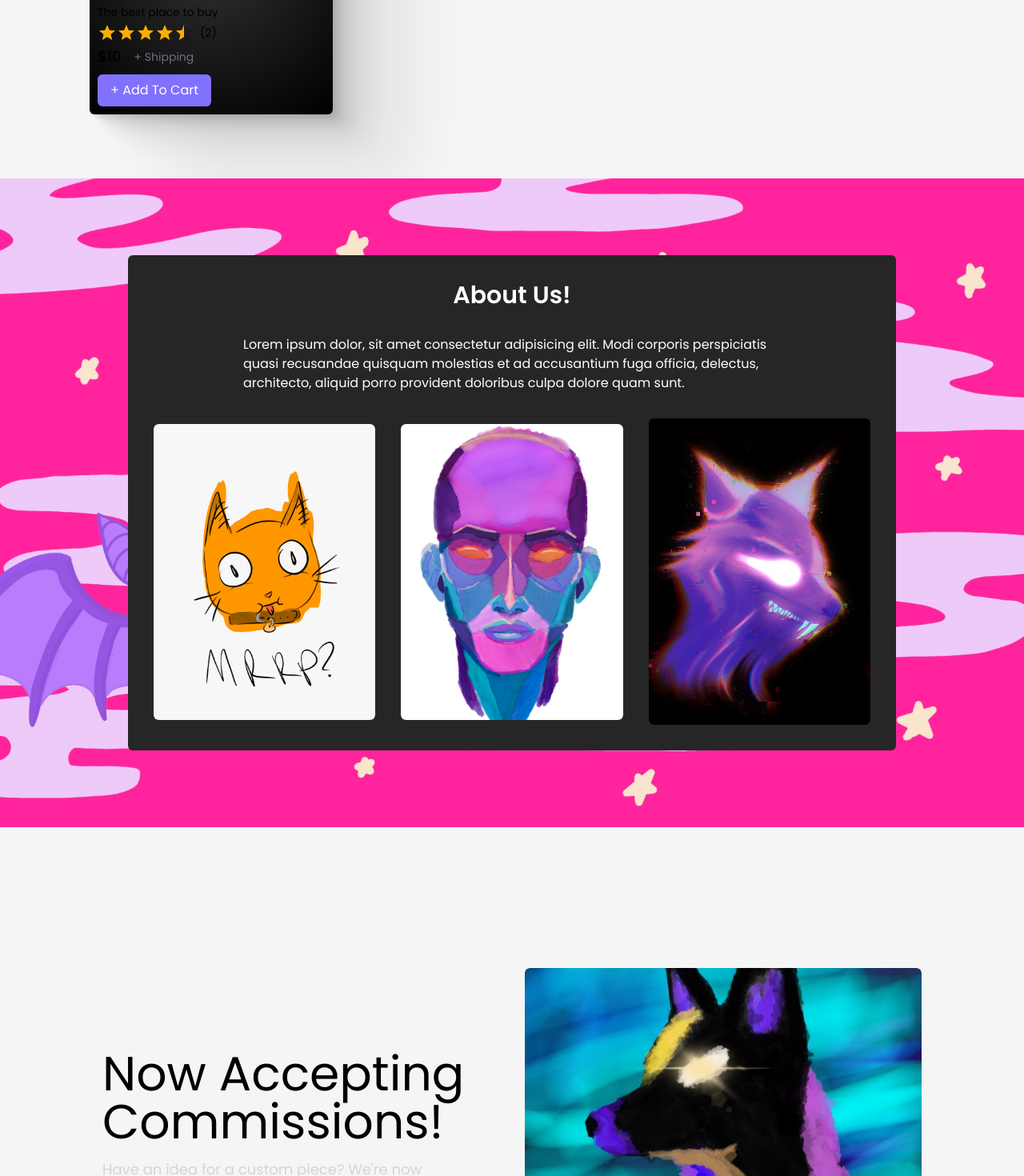
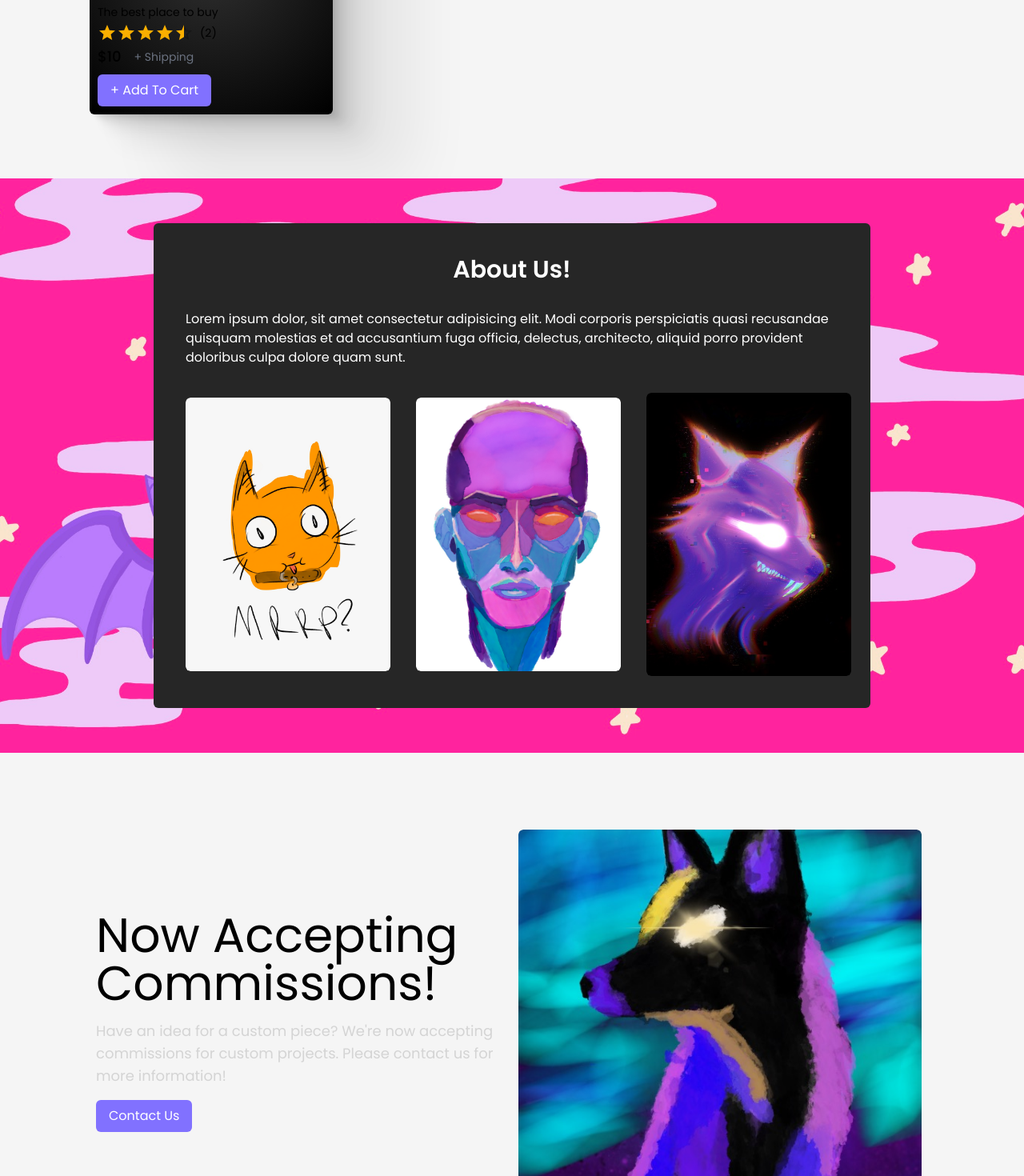
Before and after one commit to dakotadavis58/art-store, a Next.js app: page / in a window 1280 px wide. Shown: the part 1330-2800 px from the top of the page at 80% size. Built offline with nearby package versions, Linux system fonts and the light colour scheme.

Commit message:
small fixes for spacing

```diff
--- /dev/null
+++ b/components/SectionContainer.jsx
@@ -0,0 +1,7 @@
+import React from "react";
+
+function SectionContainer({ children }) {
+  return <section className="py-10">{children}</section>;
+}
+
+export default SectionContainer;
--- a/components/home/About.jsx
+++ b/components/home/About.jsx
@@ -1,15 +1,17 @@
 import Image from "next/image";
 import React from "react";
 import data from "../../data/data";
+import SectionContainer from "../SectionContainer";
 
 function About() {
   const { about } = data;
   const { title, description, images } = about;
   return (
-    <div className="my-20 py-20 flex flex-col items-center parallax gap-8">
-      <div className="bg-neutral-800 text-white p-8 rounded-md flex flex-col gap-8 items-center m-4">
+    <div className="flex flex-col items-center parallax gap-8">
+      <SectionContainer>
+        <div className="bg-neutral-800 text-white p-10 rounded-md flex flex-col gap-8 items-center m-4 max-w-4xl">
           <h2 className="text-3xl font-semibold">{title}</h2>
-        <p className="max-w-2xl">{description}</p>
+          <p className="w-full">{description}</p>
           <div className="gallery w-full gap-8 min-h-[200px] max-w-4xl flex md:flex-row flex-col items-center">
             {images.map((image, index) => (
               <div
@@ -27,6 +29,7 @@ function About() {
             ))}
           </div>
         </div>
+      </SectionContainer>
     </div>
   );
 }
--- a/components/home/Commissions.jsx
+++ b/components/home/Commissions.jsx
@@ -11,8 +11,8 @@ function Commissions() {
     router.push("/contact");
   };
   return (
-    <section className="flex flex-col md:flex-row items-center w-full h-full min-h-[30vh] py-20 ">
-      <div className="left flex-1 p-4">
+    <div className="flex flex-col md:flex-row items-center w-full h-full min-h-[30vh]">
+      <div className="left flex-1 px-2">
         <h1 className="text-3xl md:text-6xl">Now Accepting Commissions!</h1>
         <p className="py-4 text-base md:text-lg text-neutral-300">
           Have an idea for a custom piece? We&apos;re now accepting commissions
@@ -35,7 +35,7 @@ function Commissions() {
           />
         </div>
       </div>
-    </section>
+    </div>
   );
 }
 
--- a/components/home/Hero.jsx
+++ b/components/home/Hero.jsx
@@ -16,7 +16,7 @@ function Hero({ hero }) {
       <div className="heroImg flex flex-col justify-center items-center gap-4">
         <h1 className="text-5xl md:text-7xl">{title}</h1>
         <h2 className="md:text-2xl">{subtitle}</h2>
-        <Button primary rounded text={btnText} onClick={handleClick} />
+        <Button rounded text={btnText} onClick={handleClick} />
       </div>
     </section>
   );
--- a/components/home/NewArrivals.jsx
+++ b/components/home/NewArrivals.jsx
@@ -5,16 +5,16 @@ import Card from "../../components/Card";
 
 function NewArrivals({ newArrivals, products }) {
   return (
-    <section className="w-full">
-      <h1 className="text-3xl font-bold text-center my-10">
+    <div className="w-full h-full">
+      <h2 className="text-3xl font-bold text-center mb-10">
         {newArrivals.title}
-      </h1>
+      </h2>
       <div className="flex flex-col md:flex-row items-center md:flex-wrap justify-between gap-8">
         {products.map((product) => {
           return <Card newArrivals key={product.name} product={product} />;
         })}
       </div>
-    </section>
+    </div>
   );
 }
 
--- a/components/home/Newsletter.jsx
+++ b/components/home/Newsletter.jsx
@@ -4,8 +4,8 @@ import Input from "../Input";
 
 function Newsletter() {
   return (
-    <section className="min-h-[20vh] flex flex-col min-w-full w-screen justify-center items-center py-20">
-      <div className="w-3/4 md:w-1/2 bg-primary rounded-md bg-opacity-75 h-[16rem] coolShadow flex flex-col justify-center items-center">
+    <div className="min-h-[20vh] flex flex-col min-w-full w-screen justify-center items-center">
+      <div className="min-w-[20rem] py-2 bg-primary rounded-md bg-opacity-75 min-h-[8rem] coolShadow flex flex-col justify-center items-center">
         <h1 className="text-3xl p-4 mx-auto text-center drop-shadow-2xl">
           Join Our Newsletter!
         </h1>
@@ -18,7 +18,7 @@ function Newsletter() {
           <Button text={"Send"} rounded primary className=""></Button>
         </div>
       </div>
-    </section>
+    </div>
   );
 }
 
--- a/pages/index.jsx
+++ b/pages/index.jsx
@@ -5,22 +5,31 @@ import Commissions from "../components/home/Commissions";
 import Newsletter from "../components/home/Newsletter";
 import data from "../data/data";
 import About from "../components/home/About";
+import SectionContainer from "../components/SectionContainer";
 
 export default function Home() {
   const { hero, commissions, newArrivals, newsletter, products } = data;
   return (
     <div className="w-full h-full">
       <Head>
-        <title>Create Next App</title>
-        <meta name="description" content="Generated by create next app" />
-        <link rel="icon" href="/favicon.ico" />
+        <title>Queeriosities</title>
+        <meta name="description" content="Art and homemode products" />
+        <link rel="icon" href="/assets/logo.png" />
       </Head>
       <Hero hero={hero} />
       <div className="flex flex-col items-center px-4 md:px-28">
-        <NewArrivals newArrivals={newArrivals} products={products} />
-        <About />
-        <Commissions commissions={commissions} />
-        <Newsletter newsletter={newsletter} />
+        <SectionContainer>
+          <NewArrivals newArrivals={newArrivals} products={products} />
+        </SectionContainer>
+        <SectionContainer>
+          <About />
+        </SectionContainer>
+        <SectionContainer>
+          <Commissions commissions={commissions} />
+        </SectionContainer>
+        <SectionContainer>
+          <Newsletter newsletter={newsletter} />
+        </SectionContainer>
       </div>
     </div>
   );
--- a/tailwind.config.js
+++ b/tailwind.config.js
@@ -10,7 +10,7 @@ module.exports = {
       colors: {
         primary: "#8171FF",
         primaryLight: "#AFAFFF",
-        primaryDark: "#534DFF",
+        primaryDark: "#40387F",
         secondary: "#FF71A7",
         secondaryLight: "#FFAFCF",
         secondaryDark: "#FF4D8B",
```
Lines whose indentation alone changed are shown as unchanged.
